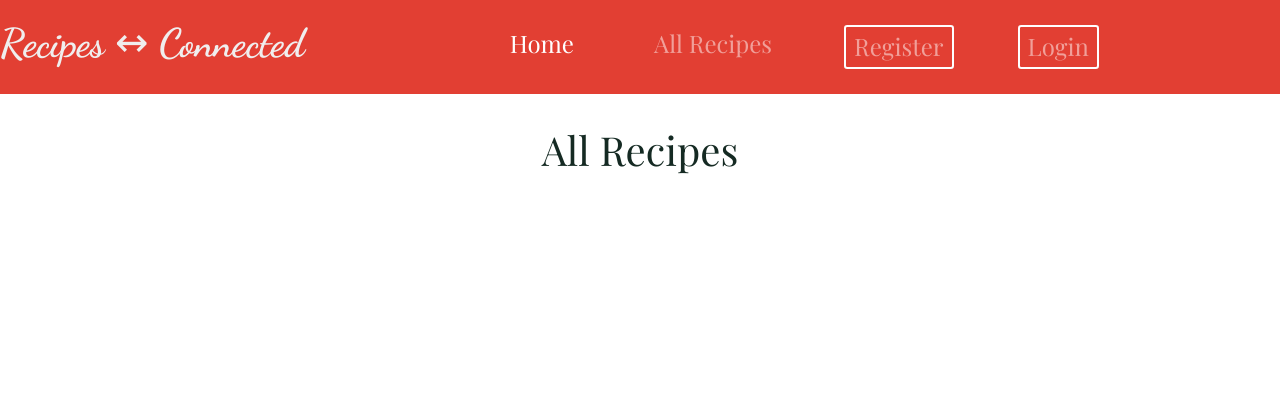
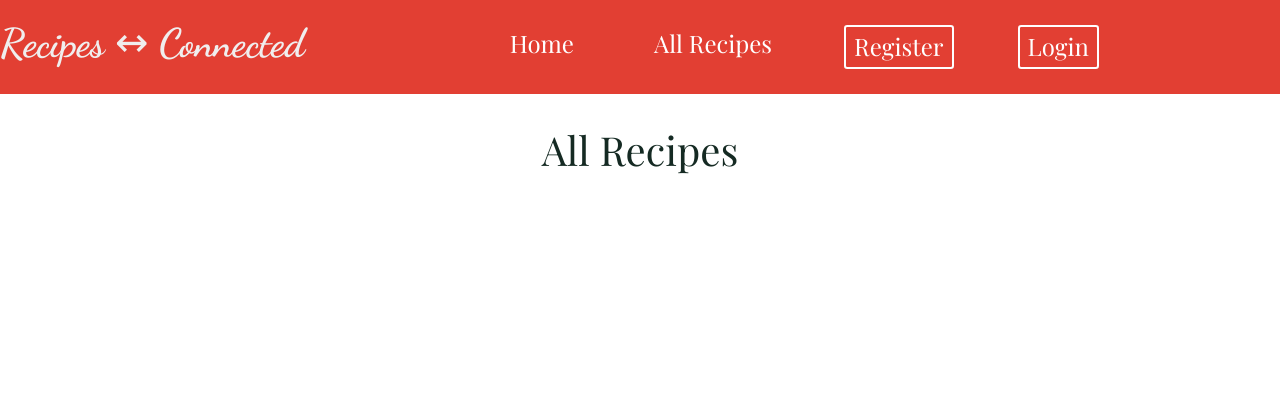
Before and after one commit to MatthewYong/recipes-connected, a Flask app: page /all_recipes in a window 1280 px wide. Shown: the top 420 px of the page. Run offline with Flask 2, Linux system fonts and the light colour scheme; data that the repository does not hold is empty; some libraries are stand-ins or nearby versions.

Commit message:
Changed navbar text color

```diff
--- a/static/css/style.css
+++ b/static/css/style.css
@@ -44,19 +44,19 @@ footer{
 }
 
 /*Navbar*/
-nav a{
-    color: #152a23;
-}
-
 .nav-title{
+    text-align: center;
     margin: 0 2rem 0 2rem;
-    color: #fff;
 }
 
 .nav-title:hover{
     color: #fff;
     border-bottom: 0.2rem solid #fff;
     padding-bottom: 0.1rem;
+}
+
+.nav-item a{
+    color: #fff !important;
 }
 
 .navbar-toggler{
@@ -67,8 +67,8 @@ nav a{
     outline: none;
 }
 
-
 .logreg-nav{
+    text-align: center;
     color: #fff;
     margin: 0.5rem 2rem 0 2rem;
     padding: 0.05rem 0 0.2rem 0;
@@ -87,11 +87,12 @@ nav a{
 }
 
 #navbar-custom{
+    background-color:rgb(226, 63, 51);
+    padding: 0.5rem 0 1rem 0;
     top: 0;
     z-index: 9;
     position: sticky;
-    background-color:rgb(226, 63, 51);
-    padding: 0.5rem 0 1rem 0;
+
 }
 
 #logo{
```
